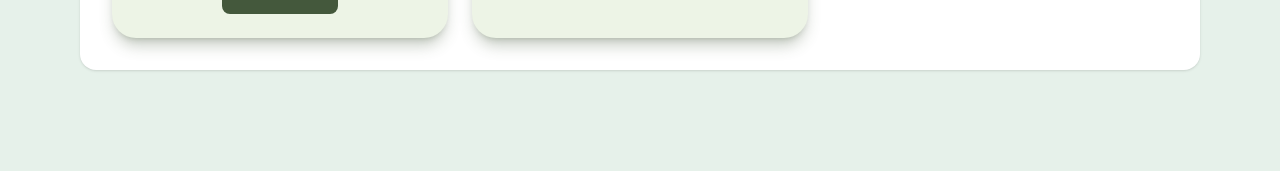
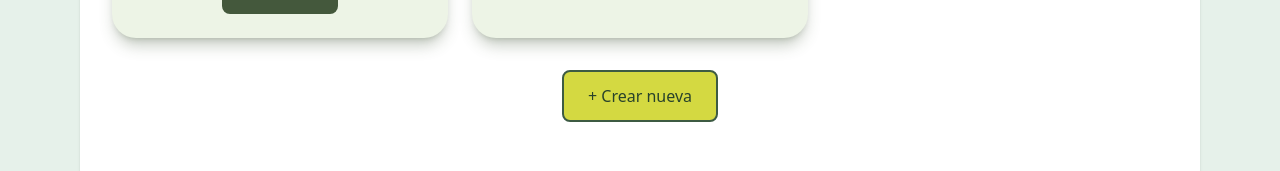
Before and after one commit to Proyecto-Asia/asian-butterflies, a React (Vite) app: page /ButterflyGrid in a window 1280 px wide. Shown: the part 860-1031 px from the top of the page. Built offline with nearby package versions, Linux system fonts and the light colour scheme; data requests are answered from the project's data file.

Commit message:
feat: add primary button to redirect to create new page (#21)

```diff
--- a/src/pages/ButterflyGrid.jsx
+++ b/src/pages/ButterflyGrid.jsx
@@ -2,12 +2,14 @@ import React, { useState, useEffect } from "react";
 import ButterflyCard from "../components/butterflies/ButterflyCard/ButterflyCard";
 import { getAllButterflies } from "../services/ButterflyServices"; // ← Importa el servicio
 import TitleSection from "../components/TitleSection";
+import { useNavigate } from "react-router-dom"; // Para el botón de crear nueva
 
 const ButterflyGrid = () => {
   // useSTATE
   const [butterflies, setButterflies] = useState([]);
   const [loading, setLoading] = useState(true);
   const [error, setError] = useState(null);
+  const navigate = useNavigate();
 
   useEffect(() => {
     const fetchData = async () => {
@@ -17,7 +19,7 @@ const ButterflyGrid = () => {
         setButterflies(butterflyData);
         setError(null);
       } catch (error) {
-        console.error('Error:', error);
+        console.error("Error:", error);
         setError("Error cargando las mariposas");
       } finally {
         setLoading(false);
@@ -41,8 +43,8 @@ const ButterflyGrid = () => {
   }
 
   return (
-     <section className="bg-white p-6 mx-6 xl:p-8 xl:mx-20 rounded-2xl shadow-sm mt-8 mb-32">
-      <TitleSection title="Las mariposas en Asia"/>
+    <section className="bg-white p-6 mx-6 xl:p-8 xl:mx-20 rounded-2xl shadow-sm mt-8 mb-32">
+      <TitleSection title="Las mariposas en Asia" />
       {/* Grid para mostrar múltiples cards */}
       <div className="grid grid-cols-1 md:grid-cols-2 lg:grid-cols-3 gap-6 max-w-6xl mx-auto">
         {/* map para renderizar cada mariposa */}
@@ -50,6 +52,13 @@ const ButterflyGrid = () => {
           <ButterflyCard key={butterfly.id} butterfly={butterfly} />
         ))}
       </div>
+      <div className="flex justify-center my-8">
+        <button
+        className="bg-lime-green border-2 border-mint-green-600 text-mint-green-700 px-6 py-3 rounded-lg font-medium hover:bg-lime-green/80 transition-colors duration-200"
+        onClick={() => navigate('/newbutterfly')}>
+          + Crear nueva
+        </button>
+      </div>
     </section>
   );
 };
```
